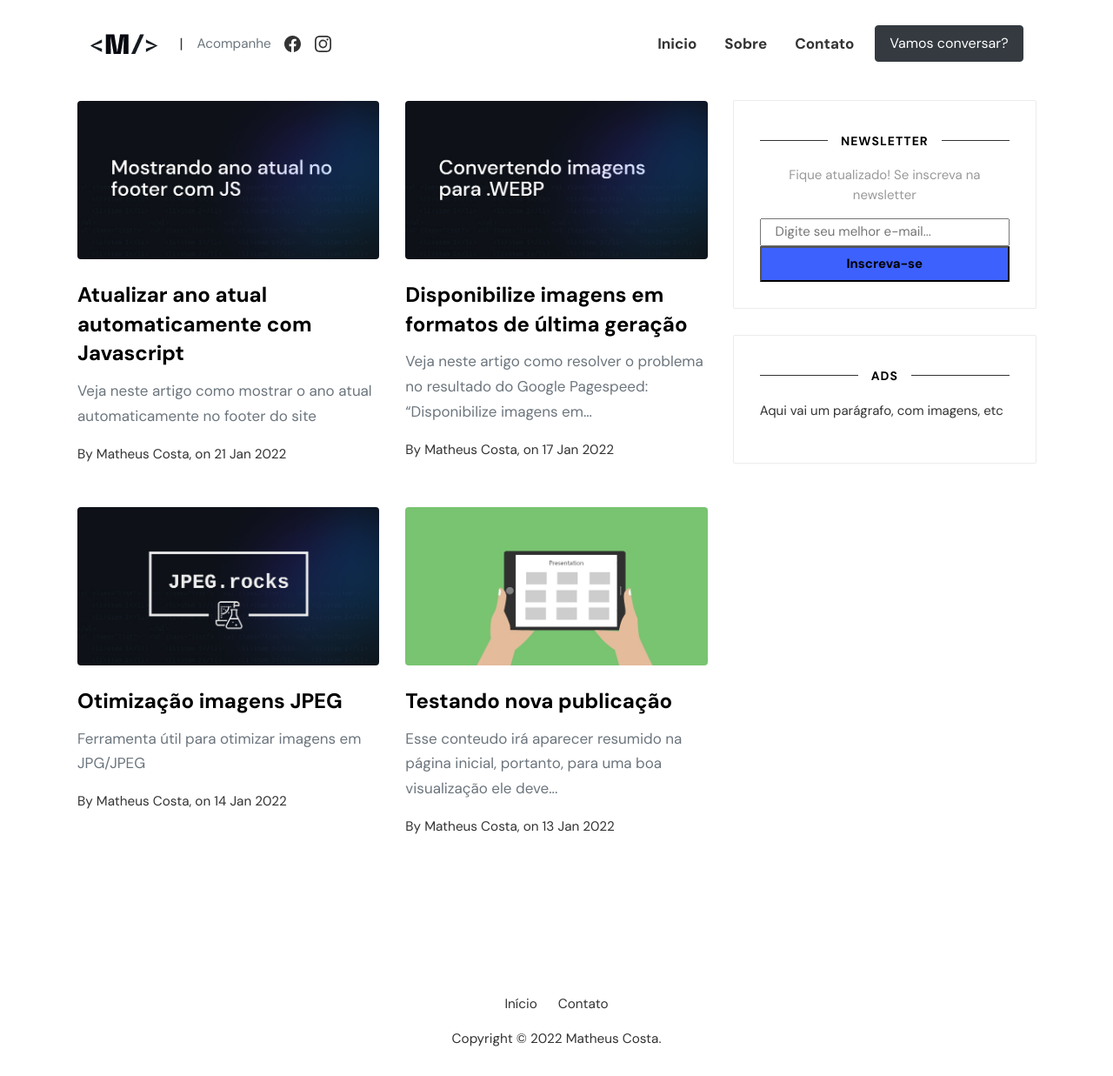
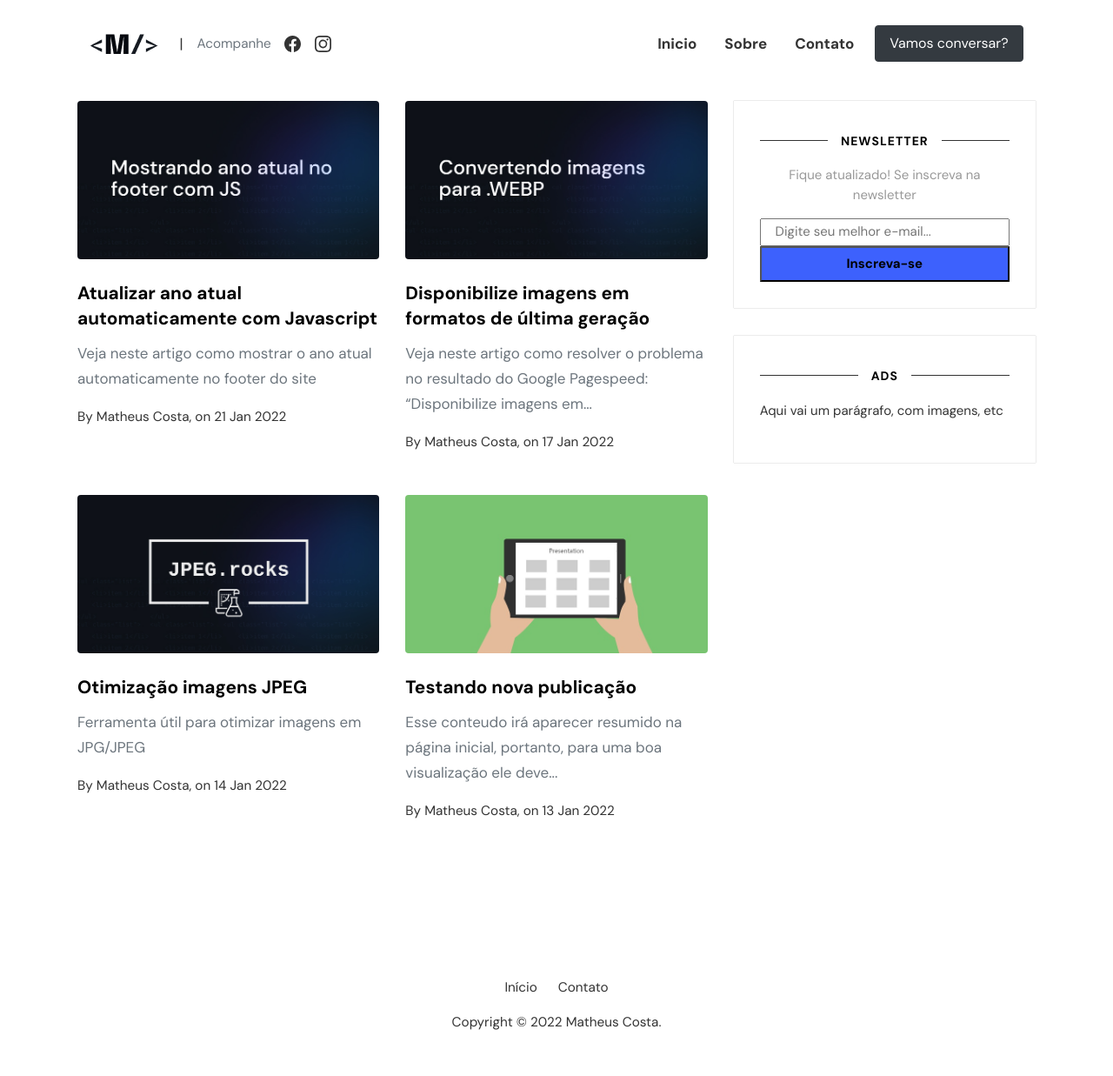
Before and after one commit to matheuscostadesign/blog, a Jekyll site: the page built from index.html, in a window 1280 px wide and 1237 px high. Shown: the whole window at 87% size. Built offline with Jekyll 4.4.1, drawn with Linux system fonts in a browser that asks for light colours; the list of posts is cut into pages by our own code; comment, search, counter and statistics services are not loaded.

Commit message:
Ajuste tamanho H4

```diff
--- a/assets/css/theme.scss
+++ b/assets/css/theme.scss
@@ -635,3 +635,7 @@ pre {
 	line-height: 1.5;
     hyphens: none;
 }
+
+.h4 {
+    font-size: 1.3rem;
+}
```
